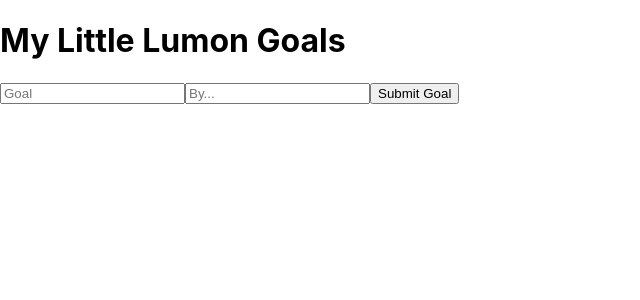
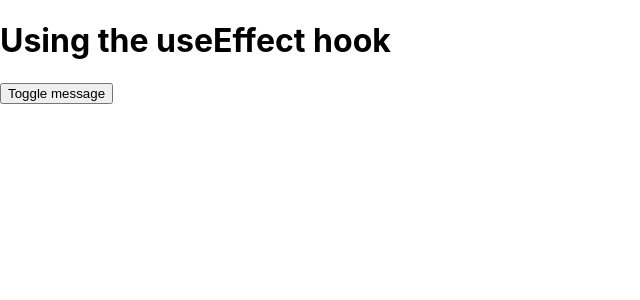
Before and after one commit to jamo89/lumon8, a React (Create React App) app in the folder my-app/: page / in a window 1280 px wide. Shown: the top 300 px of the page, without its empty margins (0-640 px from the left). Built offline with nearby package versions, Linux system fonts and the light colour scheme.

Commit message:
made a toggle that changes some stuff on a page using useEffectHooks

```diff
--- a/my-app/src/App.js
+++ b/my-app/src/App.js
@@ -1,51 +1,26 @@
 import React from "react";
+import './App.css';
 
-function GoalForm(props) {
-    const [formData, setFormData] = React.useState({goal: "", by: ""});
+function App() {
+    const [toggle, setToggle] = React.useState(false);
 
-    function changeHandler(e) {
-        setFormData({...formData, [e.target.name]: e.target.value});
+    const clickHandler = () => {
+        setToggle(!toggle);
     }
 
-    function submitHandler(e) {
-        e.preventDefault();
-        props.onAdd(formData);
-        setFormData({ goal: "", by: ""});
-    };
+    React.useEffect(() => {
+        document.title = toggle ? "Welcome to lil Lumon" : "Using the useEffect hook"
+    }, [toggle]);
 
     return (
-        <>
-            <h1>My Little Lumon Goals</h1>
-            <form onSubmit={submitHandler}>
-                <input type="text" name="goal" placeholder="Goal" value={formData.goal} onChange={changeHandler} />
-                <input type="text" name="by" placeholder="By..." value={formData.by} onChange={changeHandler} />
-                <button>Submit Goal</button>
-            </form>
-        </>
-    );
-}
-
-function ListOfGoals(props) {
-    return (
-        <ul>
-            {props.allGoals.map((g) => (
-                <li key={g.goal}>
-                    <span>My goal is to {g.goal}, by {g.by}</span>
-                </li>
-                ))}
-        </ul>
+        <div>
+            <h1>Using the useEffect hook</h1>
+            <button onClick={clickHandler}>
+                Toggle message
+            </button>
+            {toggle && <h2>Welcome to lil Lumon</h2>}
+        </div>
     )
 }
 
-export default function App () {
-    const [allGoals, updateAllGoals] = React.useState([]);
-
-    function addGoal(goal) {updateAllGoals([...allGoals, goal]);}
-
-    return (
-        <div className="App">
-            <GoalForm onAdd={addGoal} />
-            <ListOfGoals allGoals={allGoals} />
-        </div>
-    );
-}
+export default App;
```
